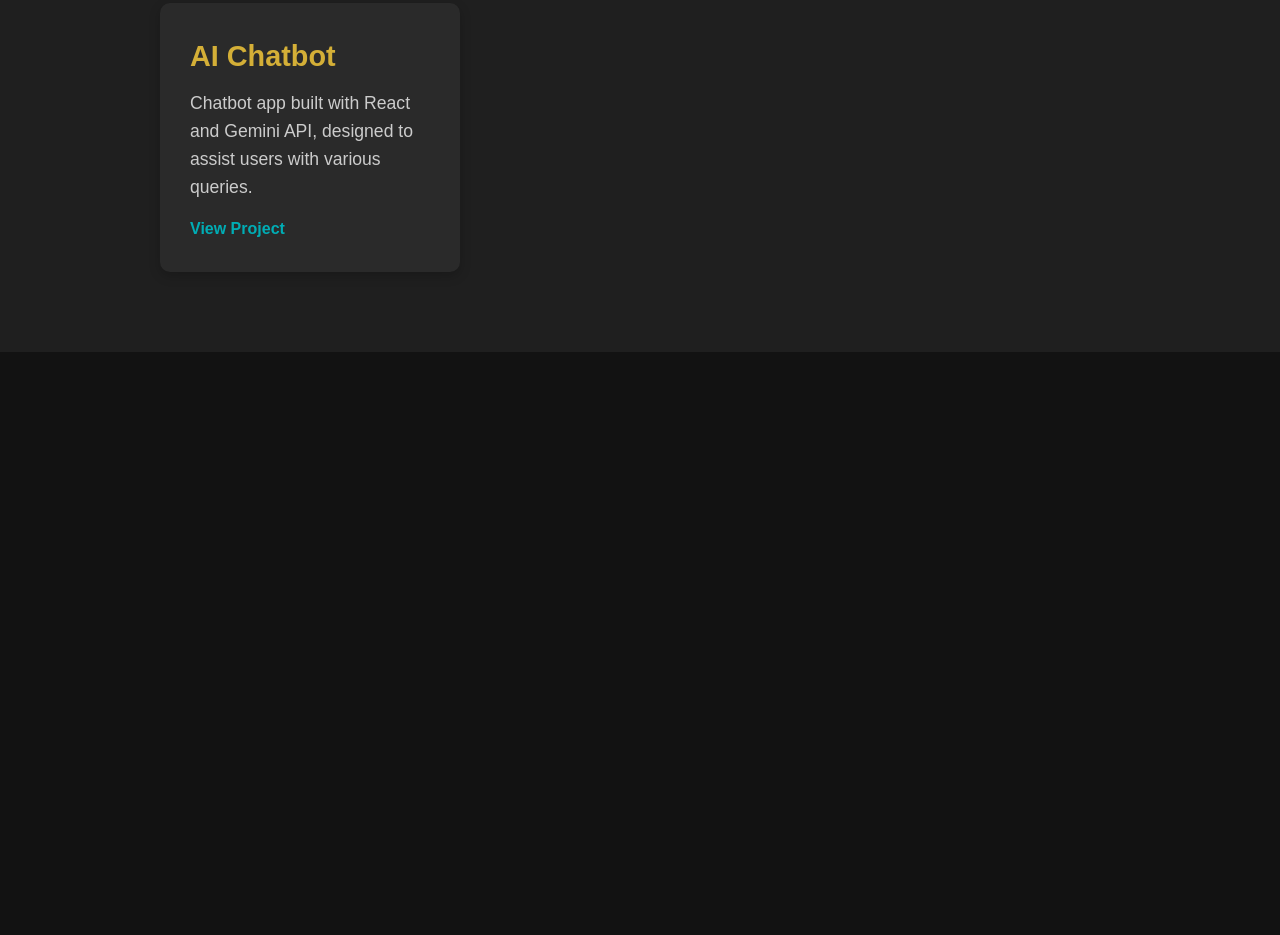
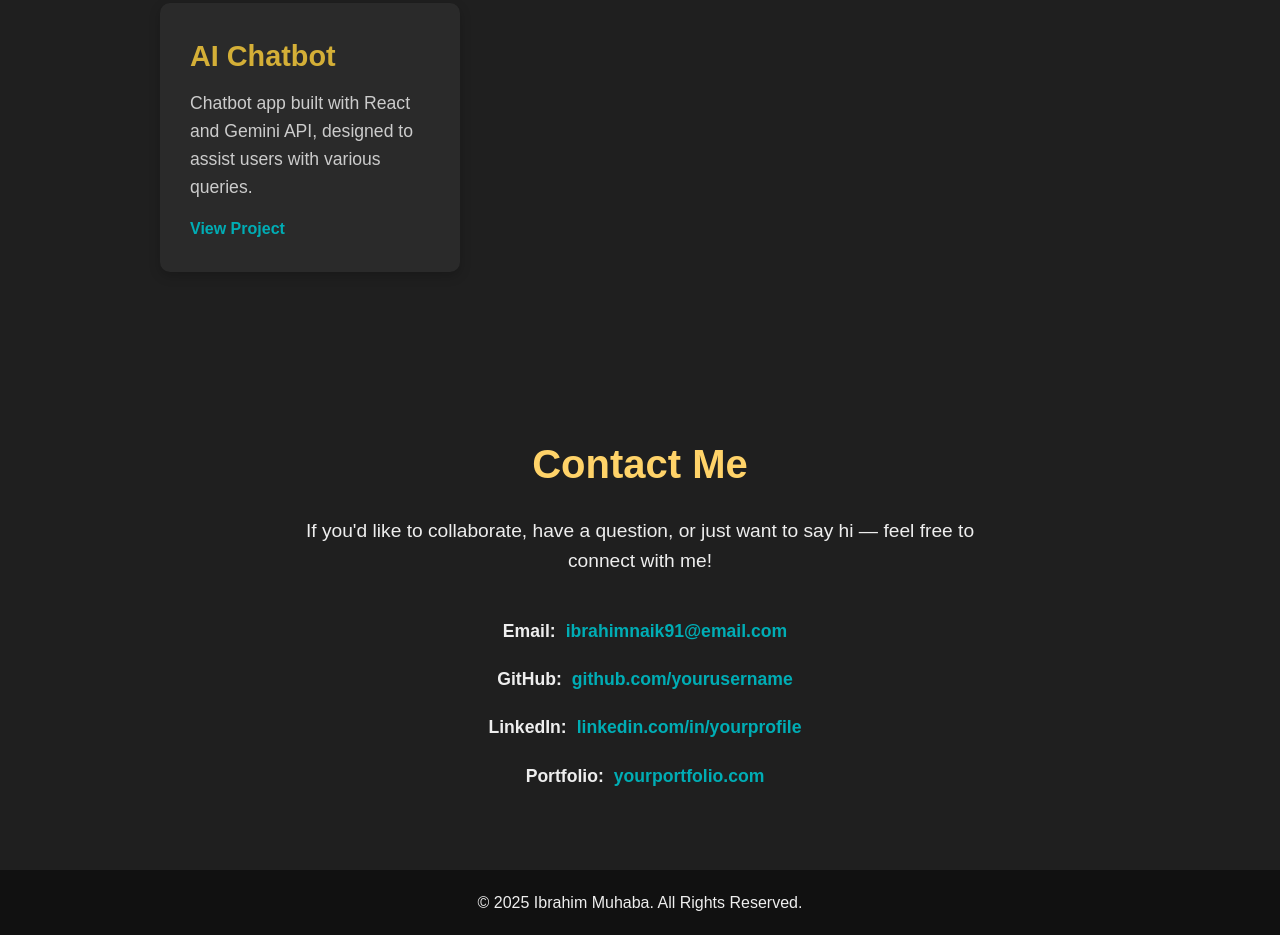
Before and after one commit to Phi161l/portfolio-website, a plain HTML site: page index.html in a window 1280 px wide. Shown: the part 2014-2949 px from the top of the page. Before the commit the page ends 2366 px from the top, so only its background shows below. Drawn offline with Linux system fonts and the light colour scheme.

Commit message:
add contact and footer

```diff
--- a/index.html
+++ b/index.html
@@ -94,6 +94,23 @@
     </div>
   </section>
 
+<section id="contact" class="section contact">
+  <div class="container">
+    <h2>Contact Me</h2>
+    <p class="contact-intro">If you'd like to collaborate, have a question, or just want to say hi — feel free to connect with me!</p>
+    <ul class="contact-list">
+      <li><i class="fas fa-envelope"></i> <strong>Email:</strong> <a href="mailto:ibrahimnaik91@email.com">ibrahimnaik91@email.com</a></li>
+      <li><i class="fab fa-github"></i> <strong>GitHub:</strong> <a href="https://github.com/yourusername" target="_blank">github.com/yourusername</a></li>
+      <li><i class="fab fa-linkedin"></i> <strong>LinkedIn:</strong> <a href="https://linkedin.com/in/yourprofile" target="_blank">linkedin.com/in/yourprofile</a></li>
+      <li><i class="fas fa-globe"></i> <strong>Portfolio:</strong> <a href="https://yourportfolio.com" target="_blank">yourportfolio.com</a></li>
+    </ul>
+  </div>
+</section>
+
+
+  <footer class="footer">
+    <p> &copy; 2025 Ibrahim Muhaba. All Rights Reserved.</p>
+  </footer>
 
 </body>
 </html>
--- a/style.css
+++ b/style.css
@@ -193,3 +193,77 @@ h2 {
 .project-card a:hover {
   color: #FFD369;
 }
+
+
+
+
+/* Contact Section */
+.contact {
+  background-color: #1F1F1F;
+  padding: 80px 0;
+  text-align: center;
+}
+
+.contact h2 {
+  color: #FFD369;
+  font-size: 2.5rem;
+  margin-bottom: 20px;
+}
+
+.contact-intro {
+  color: #EEEEEE;
+  font-size: 1.2rem;
+  margin-bottom: 40px;
+  max-width: 700px;
+  margin-left: auto;
+  margin-right: auto;
+}
+
+.contact-list {
+  display: flex;
+  flex-direction: column;
+  gap: 20px;
+  font-size: 1.1rem;
+  color: #EEEEEE;
+  align-items: center;
+}
+
+.contact-list li {
+  display: flex;
+  align-items: center;
+  gap: 10px;
+}
+
+.contact-list li i {
+  font-size: 1.3rem;
+  color: #00ADB5;
+  transition: transform 0.3s ease;
+}
+
+.contact-list li a {
+  color: #00ADB5;
+  font-weight: bold;
+  transition: color 0.3s ease;
+}
+
+.contact-list li:hover i {
+  transform: scale(1.2);
+  color: #FFD369;
+}
+
+.contact-list li a:hover {
+  color: #FFD369;
+}
+
+
+/* Footer */
+.footer {
+  background-color: #111111;
+  color: #EEEEEE;
+  text-align: center;
+  padding: 20px;
+}
+
+.footer p {
+  font-size: 1rem;
+}
```
